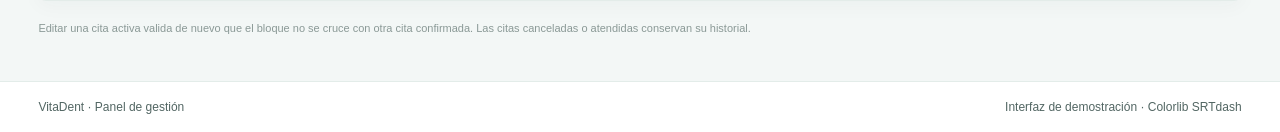
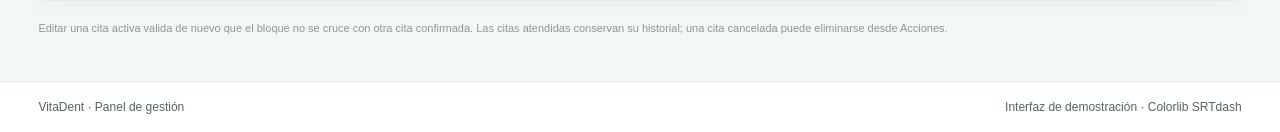
Before and after one commit to AaronChicaiza/AplicacionWebVitadent, a Django app: page /gestion/citas/ in a window 1280 px wide. Shown: the part 701-833 px from the top of the page. Run offline with Django 5.2, Linux system fonts and the light colour scheme; the visitor is signed in with stand-in values (Sample User, id 1); data comes from the database, SQL or seed files in the repository; data that the repository does not hold is empty; some libraries are stand-ins or nearby versions.

Commit message:
Allow deleting canceled appointments from admin

```diff
--- a/web/templates/web/admin/citas.html
+++ b/web/templates/web/admin/citas.html
@@ -9,7 +9,8 @@
 {% if cita.estado == 'solicitada' or cita.estado == 'reprogramada' %}<form method="post">{% csrf_token %}<input type="hidden" name="cita_id" value="{{ cita.pk }}"><button class="cita-action-button cita-action-confirm" name="accion" value="confirmar" type="submit"><i class="fa fa-check" aria-hidden="true"></i><span>Confirmar</span></button></form>{% endif %}
 
 {% if cita.estado != 'cancelada' and cita.estado != 'atendida' %}<form method="post" data-delete-confirm="La cita cambiará al estado Cancelada y permanecerá en el historial.">{% csrf_token %}<input type="hidden" name="cita_id" value="{{ cita.pk }}"><button class="admin-icon-action admin-icon-action-danger" name="accion" value="cancelar" type="submit" title="Cancelar cita" aria-label="Cancelar cita {{ cita.codigo }}"><i class="fa fa-ban admin-action-glyph" aria-hidden="true"></i></button></form>{% endif %}
+{% if cita.estado == 'cancelada' %}<form method="post" data-delete-confirm="Se eliminará definitivamente la cita cancelada {{ cita.codigo }} y sus eventos asociados.">{% csrf_token %}<input type="hidden" name="cita_id" value="{{ cita.pk }}"><button class="admin-icon-action admin-icon-action-danger" name="accion" value="eliminar" type="submit" title="Eliminar cita cancelada" aria-label="Eliminar cita cancelada {{ cita.codigo }}"><i class="fa fa-trash-can admin-action-glyph" aria-hidden="true"></i></button></form>{% endif %}
 </div>{% if cita.estado == 'confirmada' or cita.estado == 'reprogramada' %}<form class="attendance-form" method="post">{% csrf_token %}<input type="hidden" name="cita_id" value="{{ cita.pk }}"><label class="visually-hidden" for="monto-ingreso-{{ cita.pk }}">Ingreso recibido en dólares para {{ cita.codigo }}</label><span aria-hidden="true">$</span><input aria-label="Ingreso recibido en dólares" id="monto-ingreso-{{ cita.pk }}" name="monto_ingreso" type="number" min="0" max="99999999.99" step="0.01" placeholder="0.00" required><button class="cita-action-button cita-action-attend" name="accion" value="atender" type="submit"><i class="fa fa-check-circle" aria-hidden="true"></i><span>Atender</span></button></form>{% endif %}</div></td></tr>{% endfor %}</tbody></table></div>{% if not citas %}<div class="admin-table-empty"><strong>No hay solicitudes para mostrar</strong><p>Las nuevas solicitudes del asistente aparecerán aquí. También puedes registrar una solicitud manualmente.</p></div>{% endif %}</section>
-<p class="admin-disclaimer">Editar una cita activa valida de nuevo que el bloque no se cruce con otra cita confirmada. Las citas canceladas o atendidas conservan su historial.</p>
+<p class="admin-disclaimer">Editar una cita activa valida de nuevo que el bloque no se cruce con otra cita confirmada. Las citas atendidas conservan su historial; una cita cancelada puede eliminarse desde Acciones.</p>
 {% include 'web/admin/_crud_modal.html' with modal_id='citaModal' titulo_modal='Registrar solicitud' form=cita_form nota_modal='Una cita creada desde aquí comienza como solicitada. Usa Confirmar solo después de verificar la disponibilidad.' %}
 {% endblock %}
--- a/web/views.py
+++ b/web/views.py
@@ -622,6 +622,25 @@ def gestion_citas(request):
             return redirect("gestion_citas")
 
         cita = get_object_or_404(Cita.objects.select_related("especialista", "tratamiento"), pk=request.POST.get("cita_id"))
+        if accion == "eliminar":
+            with transaction.atomic():
+                cita = get_object_or_404(Cita.objects.select_for_update(), pk=cita.pk)
+                if cita.estado != Cita.Estado.CANCELADA:
+                    messages.error(request, "Solo se pueden eliminar definitivamente las citas canceladas.")
+                else:
+                    codigo = cita.codigo
+                    identificador = cita.pk
+                    cita.eventos.all().delete()
+                    cita.delete()
+                    EventoAuditoria.objects.create(
+                        actor=request.user,
+                        accion="eliminar_cita_cancelada",
+                        tipo_objeto="Cita",
+                        identificador_objeto=str(identificador),
+                        detalles={"codigo": codigo, "estado_anterior": Cita.Estado.CANCELADA},
+                    )
+                    messages.success(request, f"La cita cancelada {codigo} se eliminó exitosamente.")
+            return redirect("gestion_citas")
         if accion == "cancelar" and cita.estado in {Cita.Estado.SOLICITADA, Cita.Estado.CONFIRMADA, Cita.Estado.REPROGRAMADA}:
             cita.estado = Cita.Estado.CANCELADA
             cita.save(update_fields=["estado"])
```
